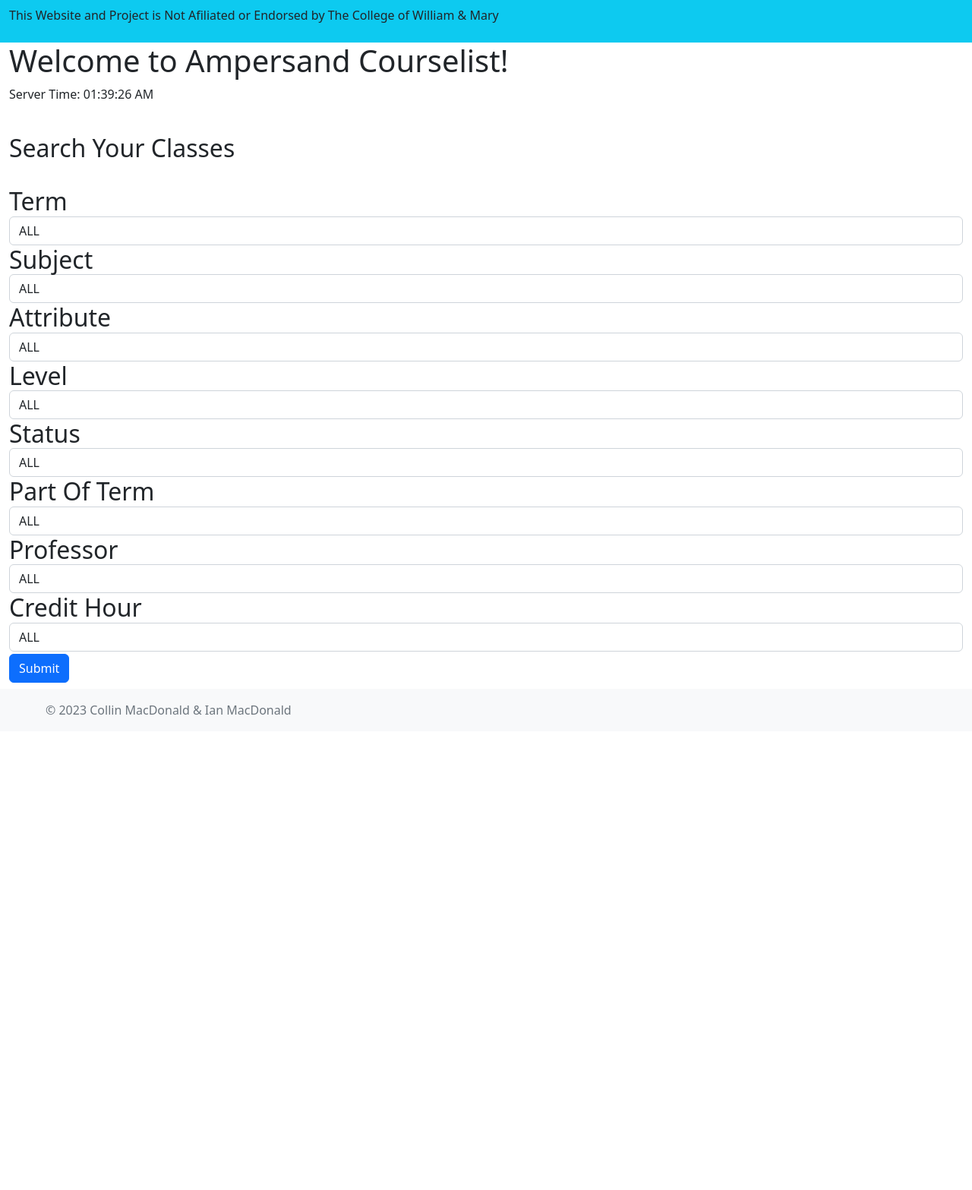
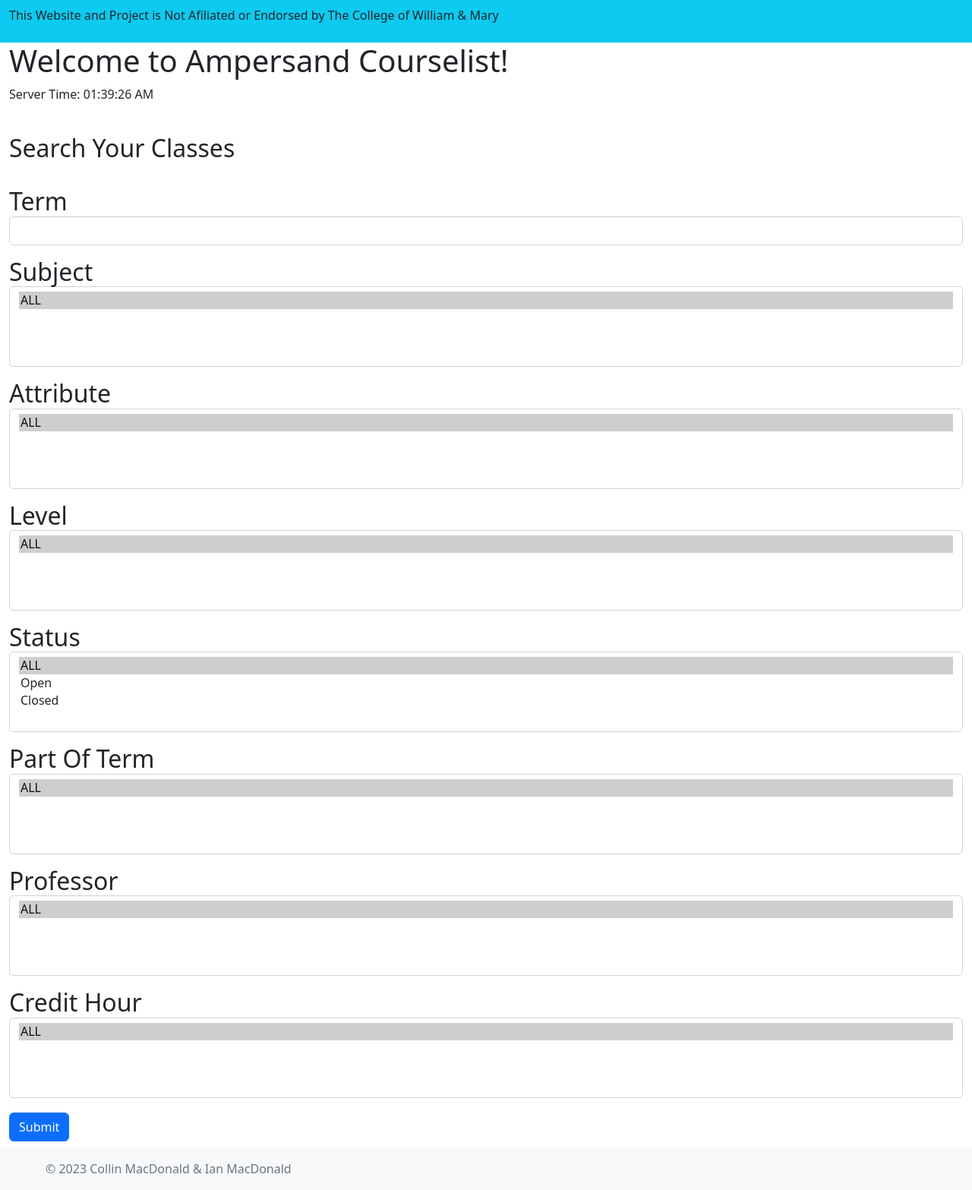
Before and after one commit to ShadowBearVR/Cypher-Ampersand, a Flask app: page / in a window 1280 px wide. Shown: the whole page at 76% size. Before the commit the page ends 941 px from the top, so only its background shows below. Run offline with Flask 2, Linux system fonts and the light colour scheme; data that the repository does not hold is empty; parts of the project's set-up code (start-up, migrations or seed data) failed here and were passed over; some libraries are stand-ins or nearby versions.

Commit message:
multi select form parsing is working

```diff
--- a/server/src/app.py
+++ b/server/src/app.py
@@ -50,26 +50,25 @@ def results():
     print('URL Reached - /results')
 
     if len(dict(request.form)) > 0:
-        form_data = dict(request.form)
 
-        term_selection = form_data['term_selection']
-        subject_selection = form_data['subject_selection']
-        attr_selection = form_data['attr_selection']
-        level_selection = form_data['level_selection']
-        status_selection = form_data['status_selection']
-        part_of_term_selection = form_data['part_of_term_selection']
-        professor_selection = form_data['professor_selection']
-        credit_hours_selection = form_data['credit_hours_selection']
+        term_selections = request.form.get('term_selections')
+        subject_selections = request.form.getlist('subject_selections')
+        attr_selections = request.form.getlist('attr_selections')
+        level_selections = request.form.getlist('level_selections')
+        status_selections = request.form.getlist('status_selections')
+        part_of_term_selections = request.form.getlist('part_of_term_selections')
+        professor_selections = request.form.getlist('professor_selections')
+        credit_hours_selections = request.form.getlist('credit_hours_selections')
 
         inputs = {
-            'term_selection': term_selection,
-            'subject_selection': subject_selection,
-            'attr_selection': attr_selection,
-            'level_selection': level_selection,
-            'status_selection': status_selection,
-            'part_of_term_selection': part_of_term_selection,
-            'professor_selection': professor_selection,
-            'credit_hours_selection': credit_hours_selection,
+            'term_selections': term_selections,
+            'subject_selections': subject_selections,
+            'attr_selections': attr_selections,
+            'level_selections': level_selections,
+            'status_selections': status_selections,
+            'part_of_term_selections': part_of_term_selections,
+            'professor_selections': professor_selections,
+            'credit_hours_selections': credit_hours_selections,
         }
 
         outputs = {
@@ -148,7 +147,7 @@ def api_update_courselist():
     secret_input = request.get_data(as_text=True)
 
     if update_courselist_secret == secret_input:
-        update_courselist_db(recreate_perm_tables=True)
+        update_courselist_db(recreate_perm_tables=False)
         return 'Updated Database'
     else:
         return 'Did Not Update Database'
--- a/server/templates/includes/header.html
+++ b/server/templates/includes/header.html
@@ -15,9 +15,7 @@
 
             <div class="row">
                 <div class="col-12 text-center d-flex align-items-center justify-content-center">
-                    <div>
-                        <p>This Website and Project is Not Afiliated or Endorsed by The College of William & Mary</p>
-                    </div>
+                    <p>This Website and Project is Not Afiliated or Endorsed by The College of William & Mary</p>
                 </div>
             </div>
         </div>
--- a/server/templates/index.html
+++ b/server/templates/index.html
@@ -28,80 +28,95 @@
         <form method="post" action="{{ url_for('results') }}">
             <div class="form-group">
 
+                <div class="mb-3">
                     <label for="term_selection">Term</label>
                     <select class="form-control" id="term_selection"  name="term_selection" required>
-                    <option value="ALL">ALL</option>
                         {% for term in context.terms_list %}
                             <option value="{{ term['TERM_CODE'] }}">{{ term['TERM_DESC'] }}</option>
                         {% endfor %}
                     </select>
+                </div>
 
-                <label for="subject_selection">Subject</label>
-                <select class="form-control" id="subject_selection" name="subject_selection" required>
-                    <option value="ALL">ALL</option>
+                <div class="mb-3">
+                    <label for="subject_selections">Subject</label>
+                    <select class="form-select" id="subject_selections" name="subject_selections" required multiple>
+                        <option selected value="ALL">ALL</option>
                         {% for subject in context.subjects_list %}
                             <option value="{{ subject['SUBJ_CODE'] }}">{{ subject['SUBJ_DESC'] }} ({{ subject['SUBJ_CODE'] }})</option>
                         {% endfor %}
                     </select>
+                </div>
 
                 <!-- Attributes -->
 
-                <label for="attr_selection">Attribute</label>
-                <select class="form-control" id="attribute_selection" name="attr_selection" required>
-                    <option value="ALL">ALL</option>
+                <div class="mb-3">
+                    <label for="attr_selections">Attribute</label>
+                    <select class="form-select" id="attribute_selections" name="attr_selections" required multiple>
+                        <option selected value="ALL">ALL</option>
                         {% for attr in context.attr_list %}
                             <option value="{{ attr['ATTR_CODE'] }}">{{ attr['ATTR_DESC'] }} ({{ attr['ATTR_CODE'] }})</option>
                         {% endfor %}
                     </select>
+                </div>
 
                 <!-- Level -->
 
-                <label for="level_selection">Level</label>
-                <select class="form-control" id="level_selection" name="level_selection" required>
-                    <option value="ALL">ALL</option>
+                <div class="mb-3">
+                    <label for="level_selections">Level</label>
+                    <select class="form-select" id="level_selections" name="level_selections" required multiple>
+                        <option selected value="ALL">ALL</option>
                         {% for level in context.levels_list %}
                             <option value="{{ level['LEVEL_CODE'] }}">{{ level['LEVEL_DESC'] }} ({{ level['LEVEL_CODE'] }})</option>
                         {% endfor %}
                     </select>
+                </div>
 
                 <!-- Status -->
 
-                <label for="status_selection">Status</label>
-                <select class="form-control" id="status_selection" name="status_selection" required>
-                    <option value="ALL">ALL</option>
+                <div class="mb-3">
+                    <label for="status_selections">Status</label>
+                    <select class="form-select" id="status_selections" name="status_selections" required multiple>
+                        <option selected value="ALL">ALL</option>
                         <option value="True">Open</option>
                         <option value="False">Closed</option>
                     </select>
+                </div>
 
                 <!-- Part of Term -->
 
-                <label for="part_of_term_selection">Part Of Term</label>
-                <select class="form-control" id="part_of_term_selection" name="part_of_term_selection" required>
-                    <option value="ALL">ALL</option>
+                <div class="mb-3">
+                    <label for="part_of_term_selections">Part Of Term</label>
+                    <select class="form-select" id="part_of_term_selections" name="part_of_term_selections" required multiple>
+                        <option selected value="ALL">ALL</option>
                         {% for part_of_term_code in context.part_of_term_codes_list %}
                             <option value="{{ part_of_term_code['PART_TERM_CODE'] }}">{{ part_of_term_code['PART_TERM_DESC'] }} ({{ part_of_term_code['PART_TERM_CODE'] }})</option>
                         {% endfor %}
                     </select>
+                </div>
 
                 <!-- Professor -->
 
-                <label for="professor_selection">Professor</label>
-                <select class="form-control" id="professor_selection" name="professor_selection" required>
-                    <option value="ALL">ALL</option>
+                <div class="mb-3">
+                    <label for="professor_selections">Professor</label>
+                    <select class="form-select" id="professor_selections" name="professor_selections" required multiple>
+                        <option selected value="ALL">ALL</option>
                         {% for professor in context.professors_list %}
                             <option value="{{ professor['PROF_CODE'] }}">{{ professor['PROF_FULL_NAME'] }}</option>
                         {% endfor %}
                     </select>
+                </div>
 
                 <!-- Credit Hours -->
 
-                <label for="credit_hours_selection">Credit Hour</label>
-                <select class="form-control" id="credit_hours_selection" name="credit_hours_selection" required>
-                    <option value="ALL">ALL</option>
+                <div class="mb-3">
+                    <label for="credit_hours_selections">Credit Hour</label>
+                    <select class="form-select" id="credit_hours_selections" name="credit_hours_selections" required multiple>
+                        <option selected value="ALL">ALL</option>
                         {% for credit_hours in context.credit_hours_list %}
                             <option value="{{ credit_hours['CREDIT_HOURS_CODE'] }}">{{ credit_hours['CREDIT_HOURS_DESC'] }}</option>
                         {% endfor %}
                     </select>
+                </div>
 
                 <!-- DAY -->
 
```
Also changed, not shown: server/templates/results.html (+10 -8 lines). Lines whose indentation alone changed are shown as unchanged.
